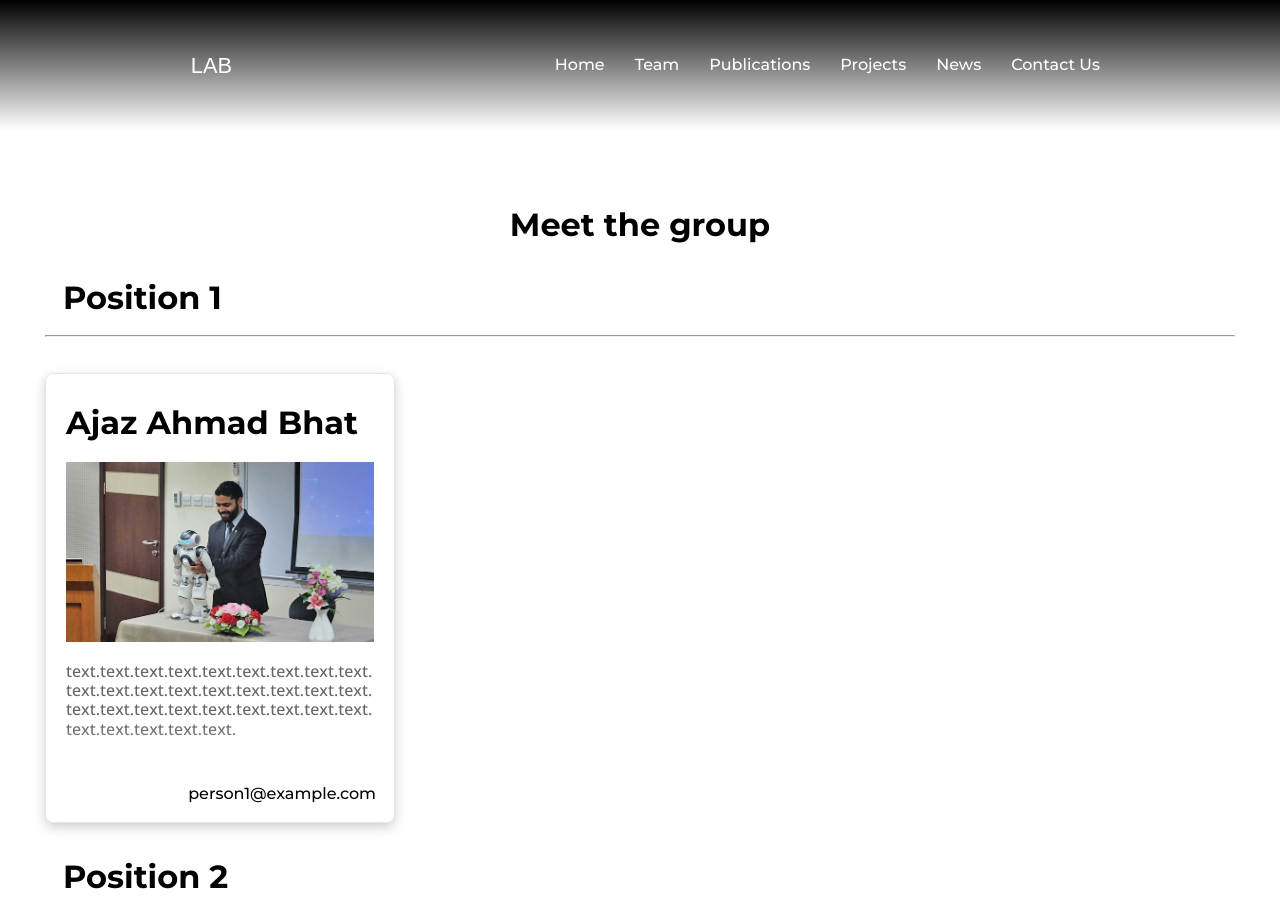
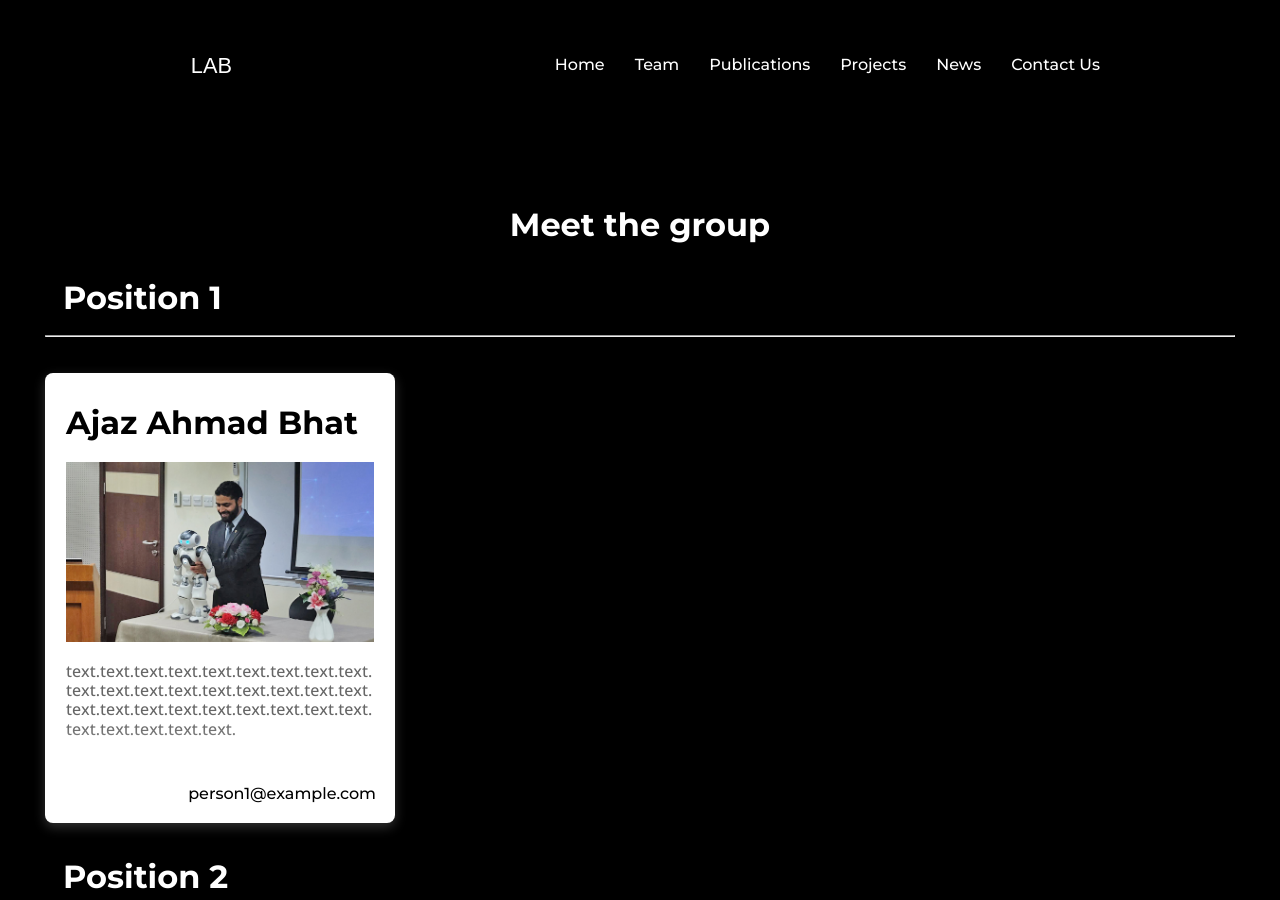
Before and after one commit to Yerasik/lab_website_private, a Jekyll site: the page built from team.html, in a window 1280 px wide and 900 px high. Built offline with Jekyll 4.4.1, drawn with Linux system fonts in a browser that asks for light colours.

Commit message:
changed the styling of the second page

```diff
--- a/_sass/1-modules/nav.sass
+++ b/_sass/1-modules/nav.sass
@@ -63,13 +63,13 @@ nav.nav-wrap
   cursor: pointer
   overflow: visible
   svg
-    filter: drop-shadow(2px 4px 3px rgba(0, 0, 0, 0.8))
+    filter: drop-shadow(2px 4px 3px rgba($black, 0.8))
     width: 24px
     height: auto
 .nav-toggle-open-wrapper
   z-index: 999
   svg
-    stroke: $secondary
+    stroke: $primary
 .nav-toggle-open-wrapper.toggle-dark
   svg
     stroke: $primary
--- a/_sass/2-layouts/index.sass
+++ b/_sass/2-layouts/index.sass
@@ -212,11 +212,11 @@
         flex-direction: column
         width: 350px
         height: 60vh
-        border: 1px solid rgba(255, 255, 255, 0.1)
+        border: 1px solid rgba($primary, 0.1)
         border-radius: 8px
-        box-shadow: 0 4px 12px rgba(255, 255, 255, 0.2)
+        box-shadow: 0 4px 12px rgba($primary, 0.2)
         overflow: hidden
-        background-color: $primary
+        background-color: $white
         .content-box-text
           display: flex
           flex-direction: column
@@ -230,14 +230,14 @@
               width: 100%
               display: block
           h1
-            color: $secondary
+            color: $black
             margin: 0
             text-align: left
             line-height: 1.2em
             padding-bottom: 20px
           p
             padding-top: 20px
-            color: darken($primary, 40%)
+            color: darken($black, 40%)
             line-height: 1.2em
             white-space: normal
             word-break: break-word
@@ -253,7 +253,7 @@
           z-index: 2
           width: 310px
           height: 100px
-          background: linear-gradient(to top, $primary 0%, transparent 100%)
+          background: linear-gradient(to top, $white 0%, transparent 100%)
 
         .read-more
           position: absolute
@@ -263,11 +263,11 @@
           text-align: right
 
           a
-            color: $secondary
+            color: $black
             font-weight: 500
             text-decoration: none
             &:hover
-              color: adjust-color($secondary, $lightness: 25%)
+              color: adjust-color($black, $lightness: 25%)
 
 
 
--- a/_sass/2-layouts/team.sass
+++ b/_sass/2-layouts/team.sass
@@ -1,15 +1,16 @@
 .container-team
   padding: 5vh
   overflow: hidden
+  background: $secondary
   .header
     margin-top: 18vh
-    color: $secondary
+    color: $primary
     text-align: center
     @media screen and (max-width: 600px)
       margin-top: 12vh
   .title
     h1
-      color: $secondary
+      color: $primary
       text-align: left
       margin: 4vh 2vh 2vh 2vh
     hr
@@ -28,10 +29,11 @@
       flex-direction: column
       width: 350px
       height: 50vh
-      border: 1px solid rgba(0,0,0,0.1)
+      border: 1px solid rgba($primary, 0.1)
       border-radius: 8px
-      box-shadow: 0 4px 12px rgba(0,0,0,0.2)
+      box-shadow: 0 4px 12px rgba($primary, 0.2)
       overflow: hidden
+      background: $white
       .content-box-text
         display: flex
         flex-direction: column
@@ -44,14 +46,14 @@
             width: 100%
             display: block
         h1
-          color: $secondary
+          color: $black
           margin: 0
           text-align: left
           line-height: 1.2em
           padding-bottom: 20px
         p
           padding-top: 20px
-          color: lighten($secondary, 40%)
+          color: lighten($black, 40%)
           line-height: 1.2em
           white-space: normal
           word-break: break-word
@@ -67,7 +69,7 @@
         z-index: 2
         width: 310px
         height: 100px
-        background: linear-gradient(to top, $primary 0%, transparent 100%)
+        background: linear-gradient(to top, $white 0%, transparent 100%)
 
       .email
         position: absolute
@@ -77,8 +79,8 @@
         text-align: right
 
         a
-          color: $secondary
+          color: $black
           font-weight: 500
           text-decoration: none
           &:hover
-            color: adjust-color($secondary, $lightness: 25%)
+            color: adjust-color($black, $lightness: 25%)
```
Also changed, not shown: readme.md (deleted), 4 other files.
